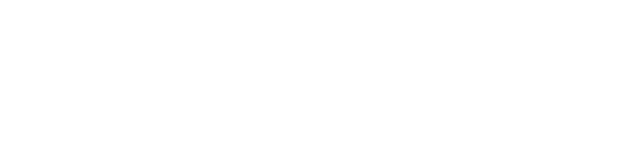
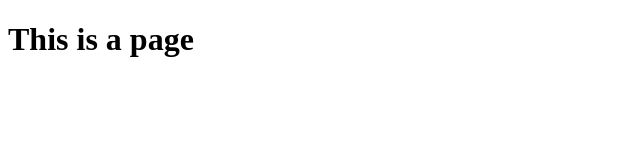
Before and after one commit to itantrik/itantrik.github.io, a plain HTML site: page pushmodal.html in a window 1280 px wide. Shown: the whole page, without its empty margins (0-640 px from the left). Drawn offline with Linux system fonts and the light colour scheme.

Commit message:
Update pushmodal.html

```diff
--- a/pushmodal.html
+++ b/pushmodal.html
@@ -18,6 +18,7 @@
 
 </head>
 <body>
+	<h1> This is a page</h1>
 <div id="push-div" style="display: none;"><div style="z-index: 999999999;position: fixed;height: 100%;top: 0px;left: 0px;width: 100%;background: rgba(0, 0, 0, 0.89);" class="ng-scope">
                                                                         <div style="display: block;"><div style="position:relative;top: 200px;left: 400px;height: 100px;width: 180px;color: white;font-size: larger;" ng-bind="allPreview.one_step.chrome_desktop.text" class="ng-binding">Click on ALLOW button to receive notifications</div><div style="position:relative;top: 30px;left: 300px;width: 80px;height: 80px;color: white;background-size: contain;transform: rotate(180deg);background-image: url('https://cdn.moengage.com/images/pointdown.png');background-repeat: no-repeat;"></div></div>
                                                                        <!-- <div class="moe_firefox" style="display:none;"><div style="position:relative;top: 200px;left: 400px;height: 100px;width: 180px;color: white;font-size: larger;" ng-bind="allPreview.one_step.firefox_desktop.text" class="ng-binding">Click on Always button to receive Notifications</div><div style="position:relative;top: 45px;left: 300px;width: 80px;height: 80px;color: white;background-size: contain;transform: rotate(180deg);background-image: url('https://cdn.moengage.com/images/pointdown.png');background-repeat: no-repeat;"></div></div>
```
